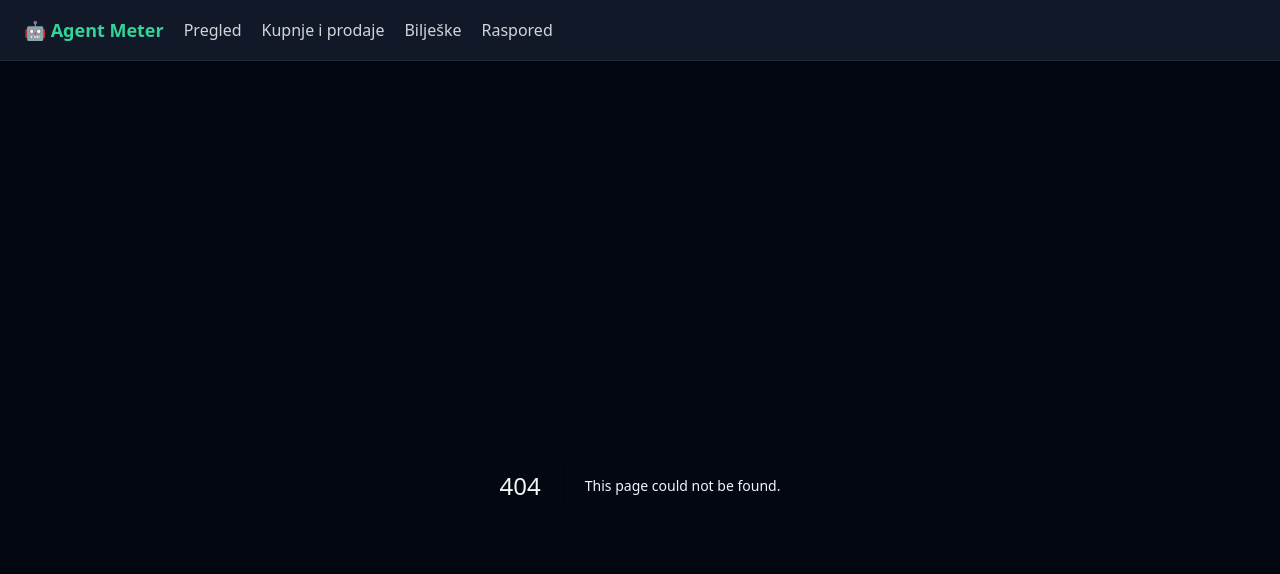
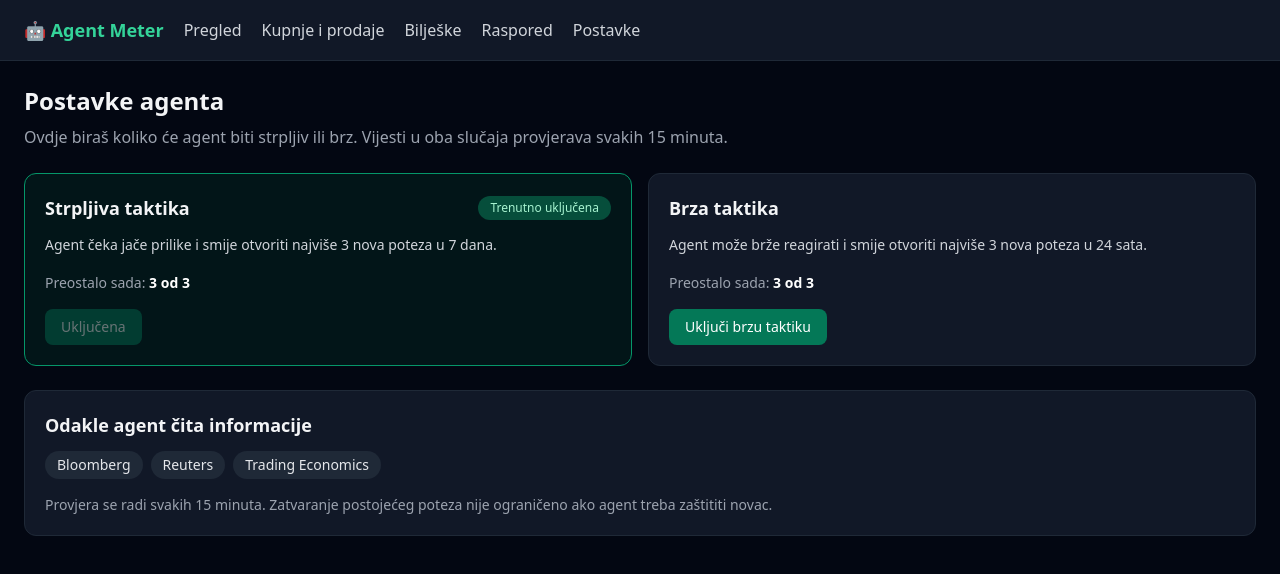
Before and after one commit to mpoloweg-dotcom/agent-meter-web, a Next.js app: page /settings in a window 1280 px wide. Before the commit this address had no page. Shown: the top 574 px of the page. Built offline with nearby package versions, Linux system fonts and the light colour scheme; no server answers; the database is empty.

Commit message:
Add web controls for agent trading tactics

```diff
--- /dev/null
+++ b/app/api/settings/route.ts
@@ -0,0 +1,88 @@
+import { NextResponse } from "next/server";
+import { query } from "@/lib/db";
+
+export const dynamic = "force-dynamic";
+
+type Strategy = "patient" | "fast";
+
+async function ensureSettingsSchema() {
+  await query(`
+    CREATE TABLE IF NOT EXISTS agent_settings (
+      id SMALLINT PRIMARY KEY DEFAULT 1 CHECK (id = 1),
+      strategy TEXT NOT NULL DEFAULT 'patient'
+               CHECK (strategy IN ('patient', 'fast')),
+      updated_at TIMESTAMPTZ NOT NULL DEFAULT NOW()
+    )
+  `);
+  await query(`
+    INSERT INTO agent_settings (id, strategy)
+    VALUES (1, 'patient')
+    ON CONFLICT (id) DO NOTHING
+  `);
+  await query(`ALTER TABLE trades ADD COLUMN IF NOT EXISTS source_system TEXT`);
+}
+
+async function getSettingsResponse() {
+  const [settings] = await query<{ strategy: Strategy; updated_at: string }>(`
+    SELECT strategy, updated_at
+    FROM agent_settings
+    WHERE id = 1
+  `);
+  const [usage] = await query<{ patient_used: string; fast_used: string }>(`
+    SELECT
+      COUNT(*) FILTER (
+        WHERE timestamp >= NOW() - INTERVAL '7 days'
+          AND source_system = 'agent-meter'
+      ) AS patient_used,
+      COUNT(*) FILTER (
+        WHERE timestamp >= NOW() - INTERVAL '24 hours'
+          AND source_system = 'agent-meter'
+      ) AS fast_used
+    FROM trades
+  `);
+
+  const strategy = settings?.strategy === "fast" ? "fast" : "patient";
+  const patientUsed = Number(usage?.patient_used ?? 0);
+  const fastUsed = Number(usage?.fast_used ?? 0);
+  return {
+    strategy,
+    updatedAt: settings?.updated_at ?? null,
+    checkIntervalMinutes: 15,
+    sources: ["Bloomberg", "Reuters", "Trading Economics"],
+    tactics: {
+      patient: { limit: 3, windowHours: 168, used: patientUsed },
+      fast: { limit: 3, windowHours: 24, used: fastUsed },
+    },
+  };
+}
+
+export async function GET() {
+  try {
+    await ensureSettingsSchema();
+    return NextResponse.json(await getSettingsResponse());
+  } catch (error: unknown) {
+    const message = error instanceof Error ? error.message : String(error);
+    return NextResponse.json({ error: message }, { status: 500 });
+  }
+}
+
+export async function PUT(request: Request) {
+  try {
+    const body: { strategy?: unknown } = await request.json();
+    if (body.strategy !== "patient" && body.strategy !== "fast") {
+      return NextResponse.json({ error: "Nepoznata taktika." }, { status: 400 });
+    }
+
+    await ensureSettingsSchema();
+    await query(
+      `UPDATE agent_settings
+       SET strategy = $1, updated_at = NOW()
+       WHERE id = 1`,
+      [body.strategy]
+    );
+    return NextResponse.json(await getSettingsResponse());
+  } catch (error: unknown) {
+    const message = error instanceof Error ? error.message : String(error);
+    return NextResponse.json({ error: message }, { status: 500 });
+  }
+}
--- a/app/layout.tsx
+++ b/app/layout.tsx
@@ -25,6 +25,9 @@ export default function RootLayout({ children }: { children: React.ReactNode })
           <Link href="/schedule" className="text-gray-300 hover:text-white transition-colors">
             Raspored
           </Link>
+          <Link href="/settings" className="text-gray-300 hover:text-white transition-colors">
+            Postavke
+          </Link>
         </nav>
         <main className="p-4 sm:p-6 max-w-7xl mx-auto">{children}</main>
       </body>
--- /dev/null
+++ b/app/settings/page.tsx
@@ -0,0 +1,135 @@
+"use client";
+
+import { useEffect, useState } from "react";
+
+type Strategy = "patient" | "fast";
+type SettingsData = {
+  strategy: Strategy;
+  updatedAt: string | null;
+  checkIntervalMinutes: number;
+  sources: string[];
+  tactics: Record<Strategy, { limit: number; windowHours: number; used: number }>;
+};
+
+const tacticCopy = {
+  patient: {
+    name: "Strpljiva taktika",
+    description: "Agent čeka jače prilike i smije otvoriti najviše 3 nova poteza u 7 dana.",
+    button: "Uključi strpljivu taktiku",
+  },
+  fast: {
+    name: "Brza taktika",
+    description: "Agent može brže reagirati i smije otvoriti najviše 3 nova poteza u 24 sata.",
+    button: "Uključi brzu taktiku",
+  },
+} satisfies Record<Strategy, { name: string; description: string; button: string }>;
+
+export default function SettingsPage() {
+  const [data, setData] = useState<SettingsData | null>(null);
+  const [loading, setLoading] = useState(true);
+  const [saving, setSaving] = useState<Strategy | null>(null);
+  const [error, setError] = useState<string | null>(null);
+  const [message, setMessage] = useState<string | null>(null);
+
+  useEffect(() => {
+    const controller = new AbortController();
+    fetch("/api/settings", { signal: controller.signal })
+      .then(async (response) => {
+        const result = await response.json();
+        if (!response.ok) throw new Error(result.error ?? "Postavke nisu dostupne.");
+        return result;
+      })
+      .then(setData)
+      .catch((reason) => {
+        if (reason instanceof DOMException && reason.name === "AbortError") return;
+        setError("Trenutno ne mogu dohvatiti postavke.");
+      })
+      .finally(() => setLoading(false));
+    return () => controller.abort();
+  }, []);
+
+  async function changeStrategy(strategy: Strategy) {
+    const name = tacticCopy[strategy].name.toLowerCase();
+    if (!confirm(`Želiš li uključiti ${name}? Promjena će vrijediti od sljedeće provjere vijesti.`)) {
+      return;
+    }
+    setSaving(strategy);
+    setError(null);
+    setMessage(null);
+    try {
+      const response = await fetch("/api/settings", {
+        method: "PUT",
+        headers: { "Content-Type": "application/json" },
+        body: JSON.stringify({ strategy }),
+      });
+      const result = await response.json();
+      if (!response.ok) throw new Error(result.error ?? "Promjena nije spremljena.");
+      setData(result);
+      setMessage(`${tacticCopy[strategy].name} je uključena.`);
+    } catch {
+      setError("Promjena nije spremljena. Pokušaj ponovno.");
+    } finally {
+      setSaving(null);
+    }
+  }
+
+  return (
+    <div>
+      <h1 className="mb-2 text-2xl font-bold">Postavke agenta</h1>
+      <p className="mb-6 text-gray-400">
+        Ovdje biraš koliko će agent biti strpljiv ili brz. Vijesti u oba slučaja provjerava svakih 15 minuta.
+      </p>
+
+      {loading && <p className="text-gray-500">Učitavam postavke…</p>}
+      {error && <div className="mb-5 rounded-lg border border-red-800 bg-red-950 p-4 text-red-300">⚠️ {error}</div>}
+      {message && <div className="mb-5 rounded-lg border border-emerald-800 bg-emerald-950 p-4 text-emerald-300">✓ {message}</div>}
+
+      {data && (
+        <>
+          <div className="mb-6 grid gap-4 md:grid-cols-2">
+            {(Object.keys(tacticCopy) as Strategy[]).map((strategy) => {
+              const active = data.strategy === strategy;
+              const usage = data.tactics[strategy];
+              const remaining = Math.max(0, usage.limit - usage.used);
+              return (
+                <section
+                  key={strategy}
+                  className={`rounded-xl border p-5 ${active ? "border-emerald-600 bg-emerald-950/40" : "border-gray-800 bg-gray-900"}`}
+                >
+                  <div className="mb-3 flex items-center justify-between gap-3">
+                    <h2 className="text-lg font-semibold">{tacticCopy[strategy].name}</h2>
+                    {active && <span className="rounded-full bg-emerald-900 px-3 py-1 text-xs font-medium text-emerald-200">Trenutno uključena</span>}
+                  </div>
+                  <p className="mb-4 text-sm leading-relaxed text-gray-300">{tacticCopy[strategy].description}</p>
+                  <p className="mb-4 text-sm text-gray-400">
+                    Preostalo sada: <span className="font-semibold text-white">{remaining} od {usage.limit}</span>
+                  </p>
+                  <button
+                    type="button"
+                    onClick={() => changeStrategy(strategy)}
+                    disabled={active || saving !== null}
+                    className="rounded-lg bg-emerald-700 px-4 py-2 text-sm font-medium text-white transition-colors hover:bg-emerald-600 disabled:cursor-not-allowed disabled:opacity-40"
+                  >
+                    {saving === strategy ? "Spremam…" : active ? "Uključena" : tacticCopy[strategy].button}
+                  </button>
+                </section>
+              );
+            })}
+          </div>
+
+          <section className="rounded-xl border border-gray-800 bg-gray-900 p-5">
+            <h2 className="mb-3 text-lg font-semibold">Odakle agent čita informacije</h2>
+            <div className="flex flex-wrap gap-2">
+              {data.sources.map((source) => (
+                <span key={source} className="rounded-full bg-gray-800 px-3 py-1 text-sm text-gray-200">{source}</span>
+              ))}
+            </div>
+            <p className="mt-4 text-sm text-gray-400">
+              Provjera se radi svakih {data.checkIntervalMinutes} minuta. Zatvaranje postojećeg poteza nije ograničeno ako agent treba zaštititi novac.
+            </p>
+          </section>
+        </>
+      )}
+    </div>
+  );
+}
```
Also changed, not shown: 1 other file (tests, documents, lock files or other folders).
